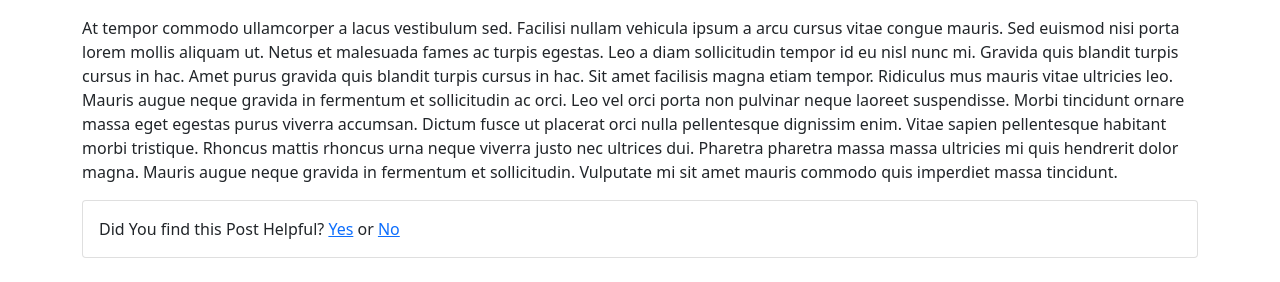
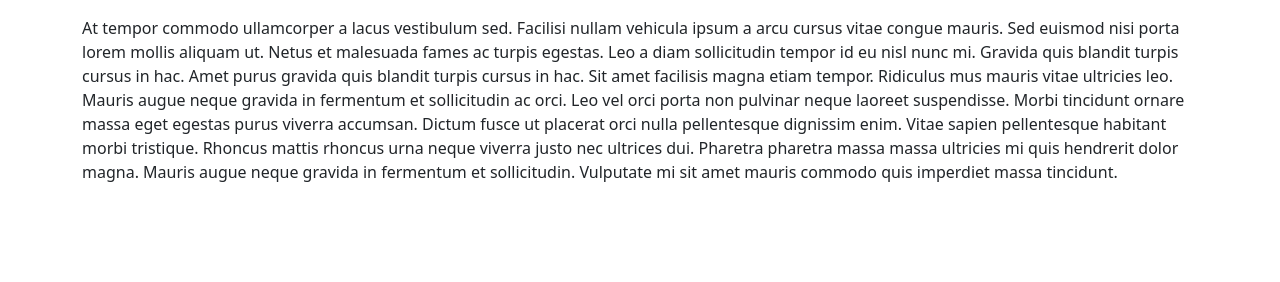
Before and after one commit to chideegit/django-blog, a Django app: a page that uses templates/base.html in a window 1280 px wide. Shown: the part 982-1264 px from the top of the page. After the commit the page ends 1164 px from the top, so only its background shows below. Run offline with Django 5.2, Linux system fonts and the light colour scheme; a user stored in the database is signed in; data comes from the database, SQL or seed files in the repository; both versions use the stored data as it was before the commit; some libraries are stand-ins or nearby versions.

Commit message:
Removed the is_liked func

```diff
--- a/post/models.py
+++ b/post/models.py
@@ -21,11 +21,3 @@ class Post(models.Model):
     last_updated = models.DateTimeField(auto_now=True)
     likes = models.PositiveIntegerField(default=0)
     slug = models.SlugField(unique=True)
-
-class LikedPost(models.Model):
-    user = models.ForeignKey(User, on_delete=models.CASCADE)
-    post = models.ForeignKey(Post, on_delete=models.CASCADE)
-    date_created = models.DateTimeField(auto_now_add=True)
-
-# only logged in users can like posts
-# once a post is liked, it is saved to the users liked posts list
--- a/post/urls.py
+++ b/post/urls.py
@@ -9,6 +9,4 @@ urlpatterns = [
     path('all-categories/', all_categories, name='all-categories'),
     path('all-posts/', all_posts, name='all-posts'),
     path('post-details/<slug:slug>/', post_details, name='post-details'),
-    path('like-post/<int:pk>/', like_post, name='like-post'),
-    path('all-liked-posts/', all_liked_posts, name='all-liked-posts')
 ]
--- a/post/views.py
+++ b/post/views.py
@@ -89,25 +89,3 @@ def post_details(request, slug):
     post = Post.objects.get(slug=slug)
     context = {'post':post}
     return render(request, 'post/post_details.html', context)
-
-
-def like_post(request, pk):
-    post = Post.objects.get(pk=pk)
-    if request.user.is_authenticated:
-        if LikedPost.objects.filter(user=request.user, post=post.pk).exists():
-            messages.warning(request, 'You already liked this post. You can check it out in the liked posts page')
-            return redirect('website')
-        else:
-            post.likes = post.likes + 1
-            post.save()
-            LikedPost.objects.create(user=request.user, post=post)
-            messages.success(request, 'You just liked this Post!')
-            return redirect('website')
-    else:
-        messages.warning(request, 'You need to be logged in to like posts')
-        return redirect('login')
-
-def all_liked_posts(request):
-    posts = LikedPost.objects.filter(user=request.user)
-    context = {'posts':posts}
-    return render(request, 'post/all_liked_posts.html', context)
--- a/templates/base.html
+++ b/templates/base.html
@@ -39,7 +39,7 @@
                         <ul class="dropdown-menu" aria-labelledby="navbarDropdown">
                             <li><a class="dropdown-item" href="{% url 'create-post' %}">Create Post</a></li>
                             <li><a class="dropdown-item" href="{% url 'all-posts' %}">View Posts</a></li>
-                            <li><a class="dropdown-item" href="{% url 'all-liked-posts' %}">Liked Posts</a></li>
+
                         </ul>
                     </li>
                     <li class="nav-item dropdown">
--- a/templates/post/post_details.html
+++ b/templates/post/post_details.html
@@ -11,15 +11,6 @@
 
 <div>
     {{post.description|safe}}
-</div>
-
-
-<div>
-    <div class="card">
-        <div class="card-body">
-            Did You find this Post Helpful? <a href="{% url 'like-post' post.pk %}">Yes</a> or <a href="">No</a>
-        </div>
-    </div>
 </div> <br>
 
 {% endblock content %}
```
Also changed, not shown: templates/post/all_liked_posts.html (deleted, +0 -23 lines), db.sqlite3, post/migrations/0004_delete_likedpost.py (added).
